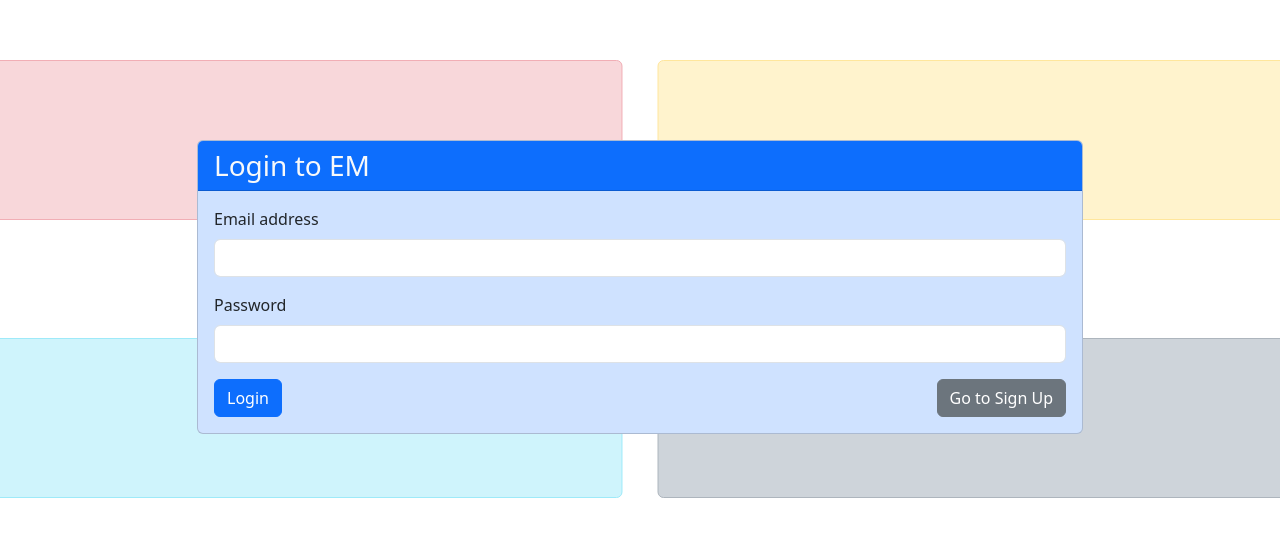
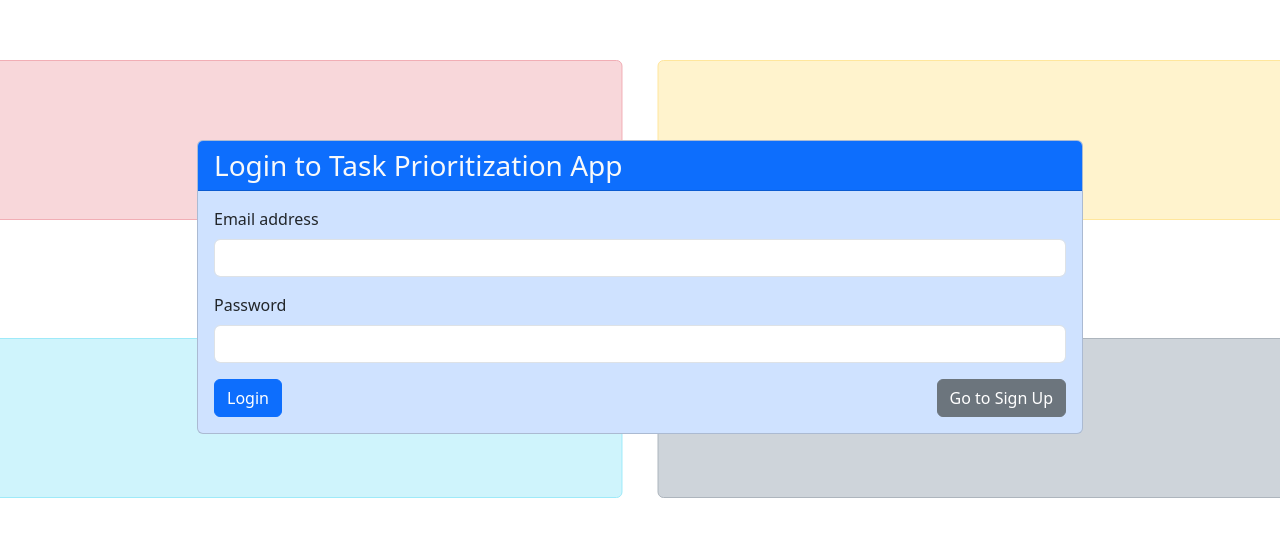
Before and after one commit to Zak-Bahm/em-proj, a Vue app: page /login in a window 1280 px wide. Shown: the part 113-650 px from the top of the page. Built offline with nearby package versions, Linux system fonts and the light colour scheme.

Commit message:
Name change

```diff
--- a/index.html
+++ b/index.html
@@ -7,7 +7,7 @@
     <link href="https://cdn.jsdelivr.net/npm/bootstrap@5.3.3/dist/css/bootstrap.min.css" rel="stylesheet" integrity="sha384-QWTKZyjpPEjISv5WaRU9OFeRpok6YctnYmDr5pNlyT2bRjXh0JMhjY6hW+ALEwIH" crossorigin="anonymous">
     <link rel="stylesheet" href="https://cdn.jsdelivr.net/npm/bootstrap-icons@1.11.3/font/bootstrap-icons.min.css">
 
-    <title>Eisenhower Matrix</title>
+    <title>Task Prioritization App</title>
   </head>
   <body class="vh-100">
     <div id="app" class="container"></div>
--- a/src/App.vue
+++ b/src/App.vue
@@ -22,7 +22,7 @@
 <template>
     <nav v-if="userPresent" class="navbar navbar-expand-lg bd-navbar sticky-top bg-primary mt-3 rounded-start rounded-end border border-light border-3" data-bs-theme="dark">
         <div class="container-fluid">
-            <span class="navbar-brand mb-0 h1">Eisenhower Matrix</span>
+            <span class="navbar-brand mb-0 h1">Task Prioritization App</span>
 
             <button class="navbar-toggler" type="button" data-bs-toggle="collapse" data-bs-target="#navbarNav"
                 aria-controls="navbarNav" aria-expanded="false" aria-label="Toggle navigation">
--- a/src/components/LoginForm.vue
+++ b/src/components/LoginForm.vue
@@ -3,7 +3,7 @@
         <div class="card bg-primary-subtle tall-card-max">
             <div class="card-header bg-primary text-light">
                 <div class="d-flex justify-content-between align-items-center text-light text-decoration-none">
-                    <h3 class="card-title m-0">Login to EM</h3>
+                    <h3 class="card-title m-0">Login to Task Prioritization App</h3>
                 </div>
             </div>
 
--- a/src/components/SignUpForm.vue
+++ b/src/components/SignUpForm.vue
@@ -3,7 +3,7 @@
         <div class="card bg-primary-subtle tall-card-max">
             <div class="card-header bg-primary text-light">
                 <div class="d-flex justify-content-between align-items-center text-light text-decoration-none">
-                    <h3 class="card-title m-0">Sign Up for EM</h3>
+                    <h3 class="card-title m-0">Sign Up for Task Prioritization App</h3>
                 </div>
             </div>
 
```
